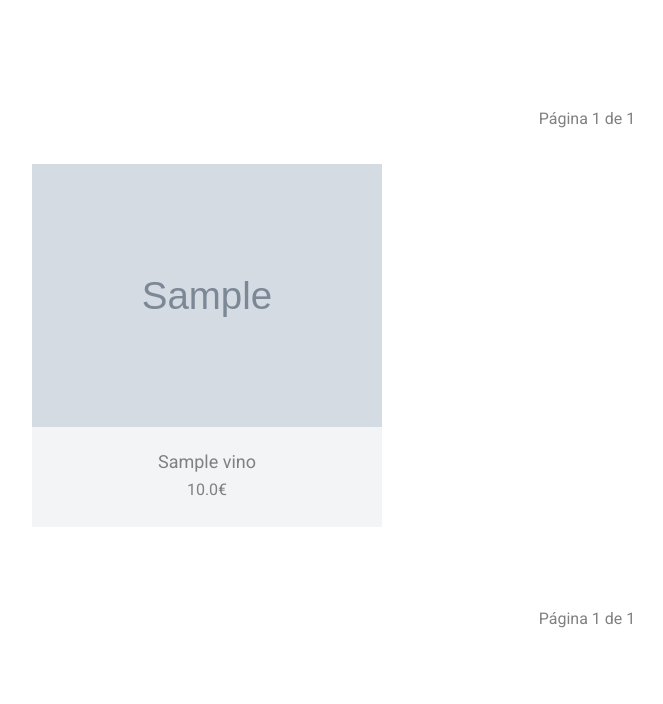
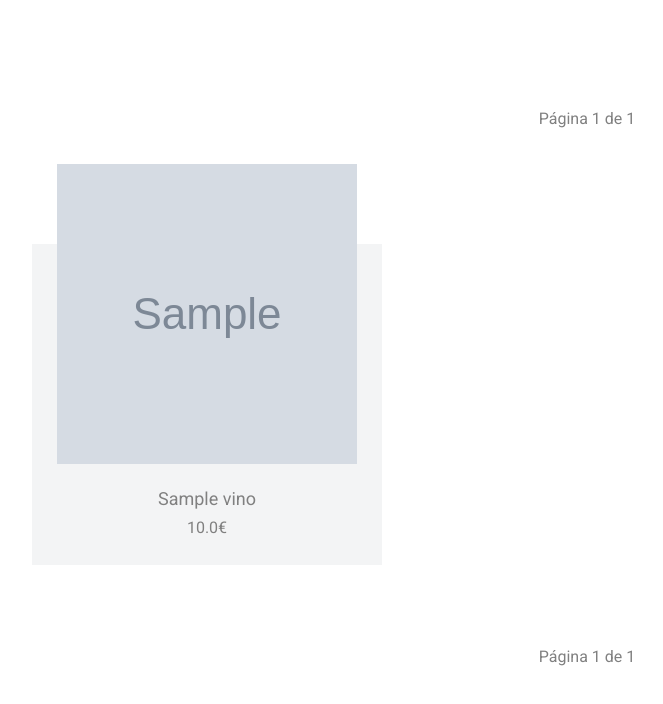
Before and after one commit to israxx97/Django_Proyecto_Final, a Django app: page /products/ in a window 1280 px wide. Shown: the part 55-759 px from the top of the page, without its empty margins (53-716 px from the left). Run offline with Django 3.2, Linux system fonts and the light colour scheme; tables that the repository leaves empty hold one stand-in row (values such as "Sample post"); grey boxes marked "Sample" are stand-in pictures; some libraries are stand-ins or nearby versions; some web fonts are replaced.

Commit message:
Eighth commit

```diff
--- a/Django_Israel_Garcia_Cabaneros/core/templates/core/productos.html
+++ b/Django_Israel_Garcia_Cabaneros/core/templates/core/productos.html
@@ -35,7 +35,7 @@
             <div class="col-lg-4 mb-5 col-md-6">
                 <div class="wine_v_1 text-center pb-4">
                     <a href="{% url 'product' %}?vino_id={{v.id}}" class="thumbnail d-block mb-4"><img
-                            src="{{v.imagen.url}}" alt="{{v.nombre}}" class="img-fluid"></a>
+                            src="{{v.imagen.url}}" alt="{{v.nombre}}" class="img-fluid" style="width: 300px !important; height: 300px !important;"></a>
                     <div>
                         <h3 class="heading mb-1">{{v.nombre}}</h3>
                         <span class="price">{{v.precio}}€</span>
```
Also changed, not shown: Django_Israel_Garcia_Cabaneros/media/bodegas/bodegas-tridente-46387_d.png (added), Django_Israel_Garcia_Cabaneros/media/vinos/gota-de-arena-1624717-s313_e.jpg (added).
